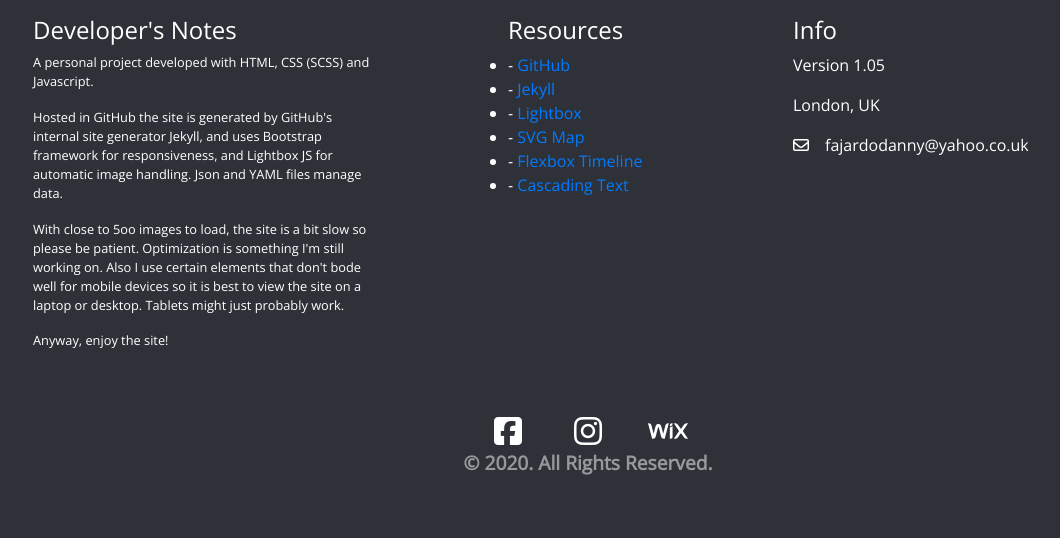
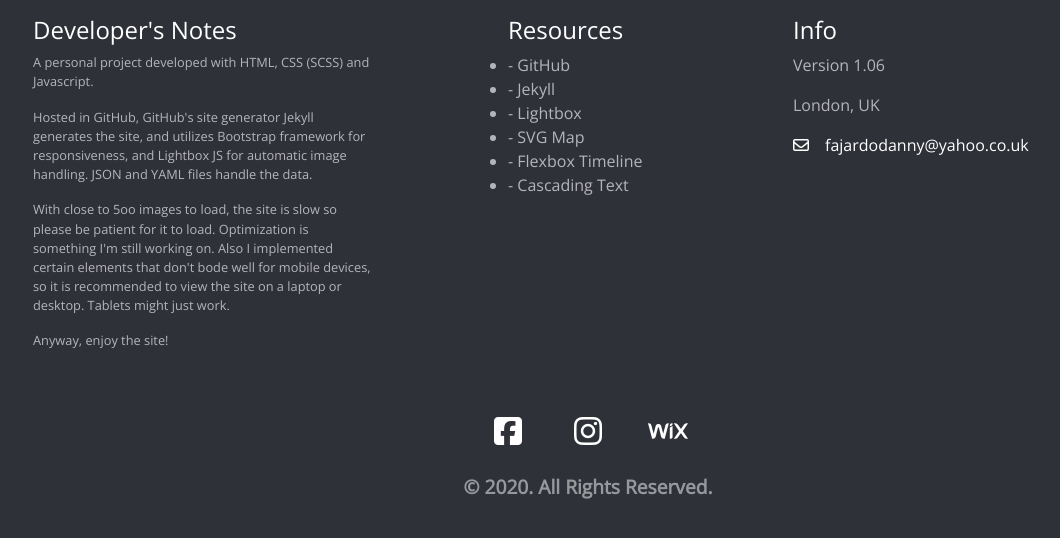
Before and after one commit to fajard01/hammock, a Jekyll site: the page built from index.html, in a window 1280 px wide and 900 px high, scrolled down 2577 px, cut to the strip 203-741 px from the top of the window. Shown: the whole strip, without its empty margins (52-1112 px from the left). Built offline with Jekyll 4.4.1, drawn with Linux system fonts in a browser that asks for light colours; cached includes are drawn as plain includes; nearby versions of some CDN libraries; some web fonts are replaced.

```diff
--- a/_blogs/10-04-2020.html
+++ b/_blogs/10-04-2020.html
@@ -9,11 +9,12 @@ id: 10-04-2020
 <div class="container blog-content">
 
   <div class="blog top-row">
-    <strong>Bliss</strong> <br><br>
+    <strong>Bliss <br><br>
 
 
 
-    It feels weird writing this now that I'm home, especially since it's mostly for you parents who are currently in the same room as me, but I feel the memories of peru already slipping from my fingers as I try to grabs those wisps of recollection.
+      It feels weird writing this now that I'm home, especially since it's mostly for you parents who are currently in the same room as me, but I feel the memories of peru already slipping from my fingers as I try to grabs those wisps of
+      recollection.</strong>
     <br><br>
     It
     feels like attempting to scoop up water with a sieve when all I should be doing is plunging the sieve into the water, but that's getting harder and harder the longer I'm here.
--- a/_blogs/19-04-2020.html
+++ b/_blogs/19-04-2020.html
@@ -107,7 +107,8 @@ id: 19-04-2020
     our news from Twitter, or other countries' embassies, or inside men at BA.... <br><br><em>(I can link you to an eloquently angry email I wrote to Emily Thornberry rather than bore you here, boy do I write well when I'm angry).</em> <br><br>
     <hr> <br><br> It
     was still quarantined bliss
-    until they announced the LAST planes going to london and suddenly for two days It was <em>STRESS</em>. <br><br>Well for me, G stayed unperturbed, but then again she didn't have to check her phone every hour in case they sent an email only
+    until they announced the <em>LAST</em> planes going to london and suddenly for two days It was <em>STRESS</em>. <br><br>Well for me, G stayed unperturbed, but then again she didn't have to check her phone every hour in case they sent an email
+    only
     giving us one
     hour to
     reply,
--- a/_includes/headtag.html
+++ b/_includes/headtag.html
@@ -11,6 +11,7 @@
 
 
 <!-- stylesheets -->
+<link rel="shortcut icon" type="image/x-icon" href="/favicon.ico">
 <link rel="stylesheet" type="text/css" href={{ "/assets/css/bootstrap.css" | relative_url }} />
 <link rel="stylesheet" type="text/css" href={{ "/assets/css/lightbox.css" | relative_url }} />
 <link rel="stylesheet" type="text/css" href={{ "/assets/css/styles.css" | relative_url }} />
--- a/_includes/landingfooter.html
+++ b/_includes/landingfooter.html
@@ -8,12 +8,13 @@
         <p class="notes">A personal project developed with HTML, CSS (SCSS) and Javascript.
         </p>
         <p class="notes">
-          Hosted in GitHub the site is generated by GitHub's internal site generator Jekyll, and uses Bootstrap framework for responsiveness, and Lightbox JS for automatic
+          Hosted in GitHub, GitHub's site generator Jekyll generates the site, and utilizes Bootstrap framework for responsiveness, and Lightbox JS for automatic
           image
-          handling. Json and YAML files manage data.</p>
+          handling. JSON and YAML files handle the data.</p>
         <p class="notes">
-          With close to 5oo images to load, the site is a bit slow so please be patient. Optimization is something I'm still working on. Also I use certain elements that don't bode well for mobile devices so it is best to view the site on a laptop or
-          desktop. Tablets might just probably work.
+          With close to 5oo images to load, the site is slow so please be patient for it to load. Optimization is something I'm still working on. Also I implemented certain elements that don't bode well for mobile devices, so it is
+          recommended to view the site on a laptop or
+          desktop. Tablets might just work.
         </p>
         <p class="notes">
           Anyway, enjoy the site!
@@ -22,18 +23,18 @@
       <div class="col-lg-3 col-xs-12 links">
         <h4 class="mt-lg-0 mt-sm-3">Resources</h4>
         <ul class="m-0 p-0">
-          <li>- <a href="https://github.com/">GitHub</a></li>
-          <li>- <a href="https://jekyllrb.com/">Jekyll</a></li>
-          <li>- <a href="https://lokeshdhakar.com/projects/lightbox2/">Lightbox</a></li>
-          <li>- <a href="https://mapsvg.com/maps">SVG Map</a></li>
-          <li>- <a href="https://codepen.io/paulhbarker/pen/apvGdv">Flexbox Timeline</a></li>
-          <li>- <a href="https://codepen.io/jh3y/pen/wJMPYQ">Cascading Text</a></li>
+          <li>- <a class="resources" href="https://github.com/">GitHub</a></li>
+          <li>- <a class="resources" href="https://jekyllrb.com/">Jekyll</a></li>
+          <li>- <a class="resources" href="https://lokeshdhakar.com/projects/lightbox2/">Lightbox</a></li>
+          <li>- <a class="resources" href="https://mapsvg.com/maps">SVG Map</a></li>
+          <li>- <a class="resources" href="https://codepen.io/paulhbarker/pen/apvGdv">Flexbox Timeline</a></li>
+          <li>- <a class="resources" href="https://codepen.io/jh3y/pen/wJMPYQ">Cascading Text</a></li>
         </ul>
       </div>
       <div class="col-lg-4 col-xs-12 location">
         <h4 class="mt-lg-0 mt-sm-4">Info</h4>
-        <p>Version 1.05</p>
-        <p>London, UK</p>
+        <p class="resources">Version 1.06</p>
+        <p class="resources">London, UK</p>
         <p><i class="fa fa-envelope-o mr-3"></i>fajardodanny@yahoo.co.uk</p>
       </div>
     </div>
@@ -49,6 +50,7 @@
           <i class="fab fa-wix fa-2x fa-fw" onclick="location.href='https://mereidafajardo.wixsite.com/portfolio/'"></i>
         </li>
       </ul>
+      <br>
       <div class="copyright">
         <p class="copyright-text text-white-50">© 2020. All Rights Reserved.</p>
       </div>
--- a/_sass/footer.scss
+++ b/_sass/footer.scss
@@ -1,6 +1,28 @@
 .footer-section {
   .about-company {
     padding-right: 120px;
+
+    .notes {
+      color: $snow;
+    }
+  }
+
+  .m-0 {
+    li {
+      color: $snow;
+    }
+
+    li:hover {
+      color: $white;
+    }
+  }
+
+  .resources {
+    color: $snow;
+  }
+
+  .resources:hover {
+    color: $white;
   }
 
   .foot {
@@ -16,6 +38,10 @@
       justify-content: space-around;
     }
 
+    // .nav-item:hover {
+    //   color: $white;
+    // }
+
     .copyright-text {
       font-size: 1.2rem;
       font-weight: 600;
@@ -26,3 +52,11 @@
     margin: 0 20px;
   }
 }
+
+.nav-flex-icons {
+  .fa-facebook-square:hover,
+  .fa-instagram:hover,
+  .fa-wix:hover {
+    color: $snow;
+  }
+}
--- a/_sass/time.scss
+++ b/_sass/time.scss
@@ -232,10 +232,10 @@ $counter: $items - $rows + 2;
   }
 
   h2 {
-    font-size: 1.2rem;
+    font-size: 1.3rem;
     font-weight: inherit;
     letter-spacing: 2px;
-    line-height: 1rem;
+    line-height: 1.3rem;
     margin: 0;
     padding-bottom: 6px;
     text-transform: uppercase;
@@ -247,7 +247,7 @@ $counter: $items - $rows + 2;
 
     span {
       display: block;
-      font-size: .6rem;
+      font-size: .8rem;
       margin: 0;
 
       @include mq-sm {
@@ -279,6 +279,10 @@ $counter: $items - $rows + 2;
       width: auto;
     }
   }
+}
+
+.modal-title {
+  font-size: 1.3rem;
 }
 
 .modalphoto {
```
Also changed, not shown: favicon.ico (added).
